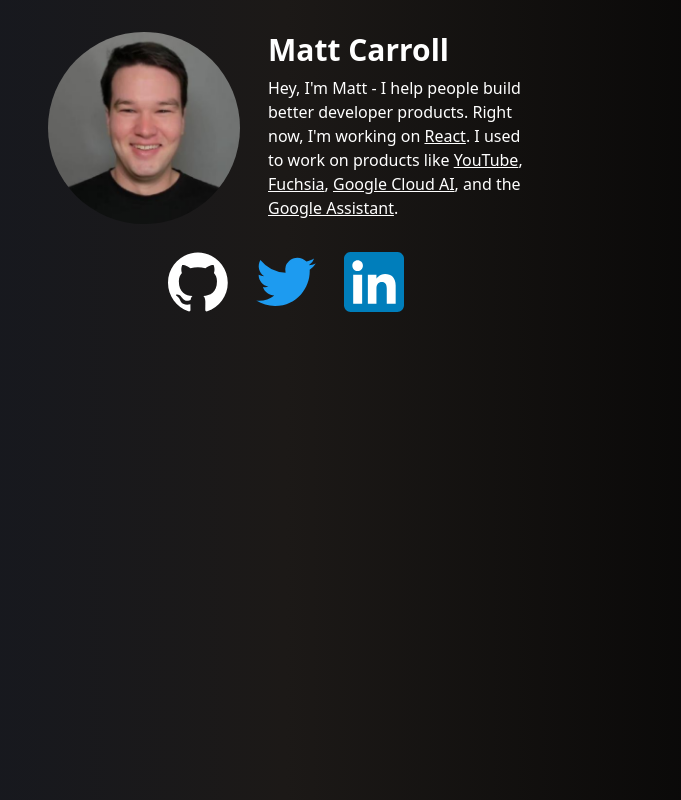
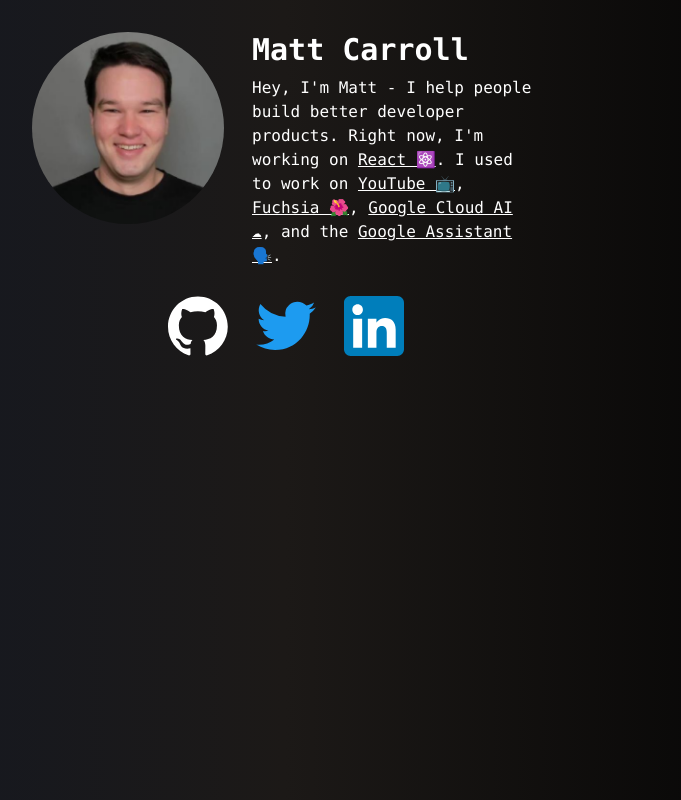
Before and after one commit to mattcarrollcode/mattcarrollcode.com, a Next.js app: page / in a window 1280 px wide. Shown: the whole page, without its empty margins (354-1035 px from the left). Built offline with nearby package versions, Linux system fonts and the light colour scheme.

Commit message:
minor style tweaks

```diff
--- a/app/page.tsx
+++ b/app/page.tsx
@@ -8,11 +8,9 @@
 export default function Page() {
     return <div className="flex flex-col gap-7">
         <div className="flex flex-row justify-center gap-7">
-            <div className="flex flex-col gap-2">
-                <ProfilePicture />
-            </div>
-            <div className="flex flex-col w-64 gap-2">
-                <h1 className="font-bold text-3xl font-sans-serif text-white">Matt Carroll</h1>
+            <div className="flex flex-col"><ProfilePicture /></div>
+            <div className="flex flex-col gap-2 w-72">
+                <h1 className="font-bold text-3xl font-mono text-white">Matt Carroll</h1>
                 <Description />
             </div>
         </div>
@@ -30,11 +28,22 @@
     </div>
 }
 
+function Link({ name, url }) {
+    return <a target="_blank" className="underline hover:text-purple-600" href={url}>{name}</a>
+}
+
 function Description() {
-    return <p className="text-white">
-        Hey, I'm Matt - I help people build better developer products. Right now, I'm working on <a target="_blank" className="underline hover:text-purple-600" href="https://reactjs.org">React</a>. I used to work on products like <a target="_blank" className="underline hover:text-purple-600" href="https://developers.google.com/youtube">YouTube</a>, <a target="_blank" className="underline hover:text-purple-600" href="https://fuchsia.dev/">Fuchsia</a>, <a target="_blank" className="underline hover:text-purple-600" href="https://cloud.google.com/products/ai">Google Cloud AI</a>, and the <a target="_blank" className="underline hover:text-purple-600" href="https://developers.google.com/assistant">Google Assistant</a>.
-    </p>
+    return <div className="text-white font-mono">
+        Hey, I'm Matt - I help people build better developer products.
+        Right now, I'm working on <Link url="https://reactjs.org" name="React ⚛️" />.
+        I used to work on <Link url="https://developers.google.com/youtube" name="YouTube 📺" />
+        , <Link url="https://fuchsia.dev/" name="Fuchsia 🌺" />
+        , <Link url="https://cloud.google.com/products/ai" name="Google Cloud AI ☁" />
+        , and the <Link url="https://developers.google.com/assistant" name="Google Assistant 🗣️" />.
+    </div>
 }
+
+
 
 function ProfilePicture() {
     return <img src="/profile.png" className="rounded-full object-cover h-48 w-48" />
```
